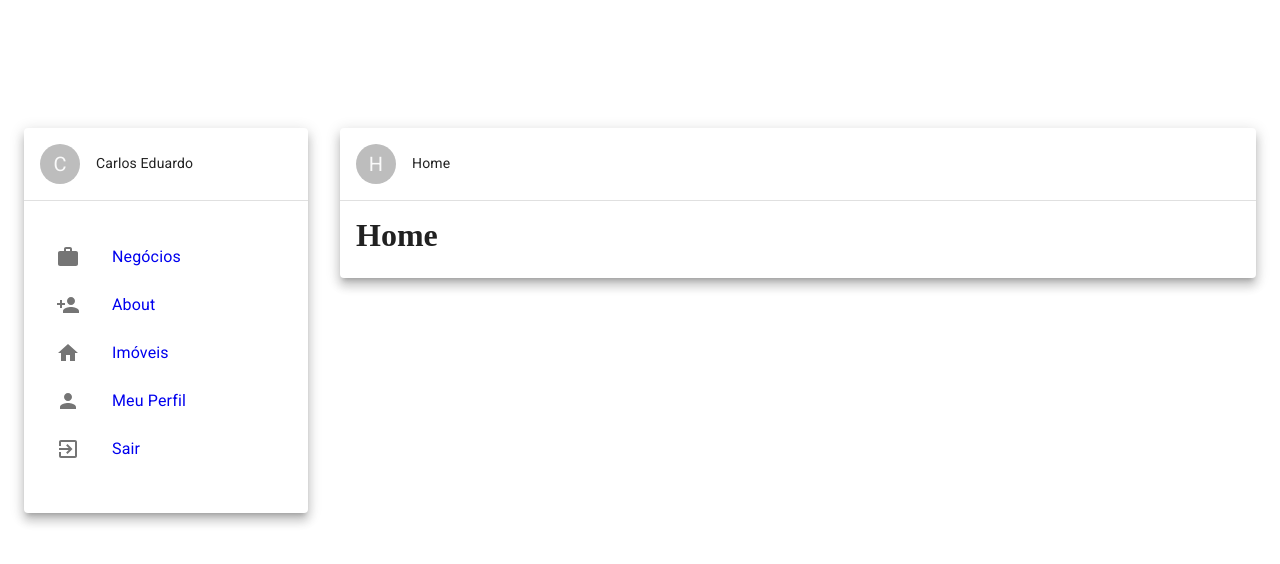
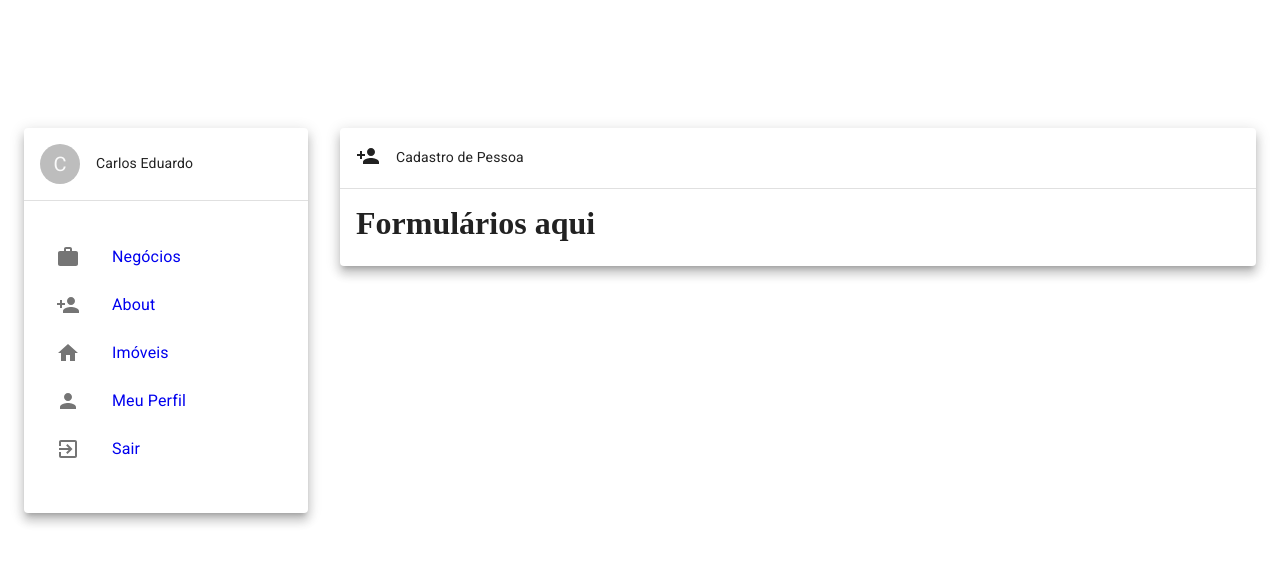
Before and after one commit to willianlemes/easyimoveis-front, a React (Create React App) app: page / in a window 1280 px wide. Shown: the top 564 px of the page. Built offline with nearby package versions, Linux system fonts and the light colour scheme; the HTML template or start-up script is replaced by a standard one.

Commit message:
Exemplo de uso do container de Formulário

```diff
--- a/src/pages/Home/index.tsx
+++ b/src/pages/Home/index.tsx
@@ -1,20 +1,12 @@
 import React from 'react';
-import {
-  Card,
-  CardHeader,
-  Avatar,
-  Divider,
-  CardContent
-} from '@material-ui/core';
+import PersonAddIcon from '@material-ui/icons/PersonAdd';
+
+import FormContainer from '../../containers/FormContainer';
 
 const Home: React.FC = () => (
-  <Card variant="elevation" raised>
-    <CardHeader avatar={<Avatar>H</Avatar>} title="Home" />
-    <Divider />
-    <CardContent>
-      <h1>Home</h1>
-    </CardContent>
-  </Card>
+  <FormContainer title="Cadastro de Pessoa" icon={<PersonAddIcon />}>
+    <h1>Formulários aqui</h1>
+  </FormContainer>
 );
 
 export default Home;
```
